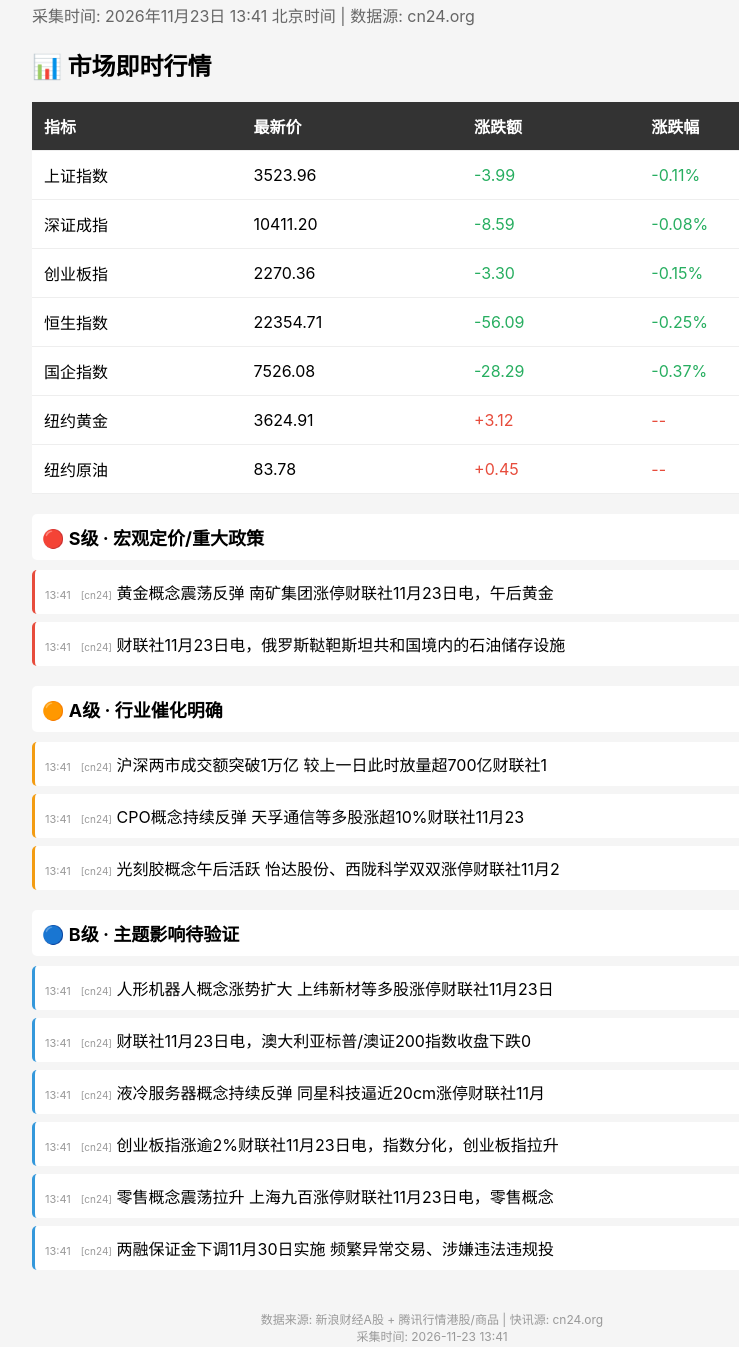
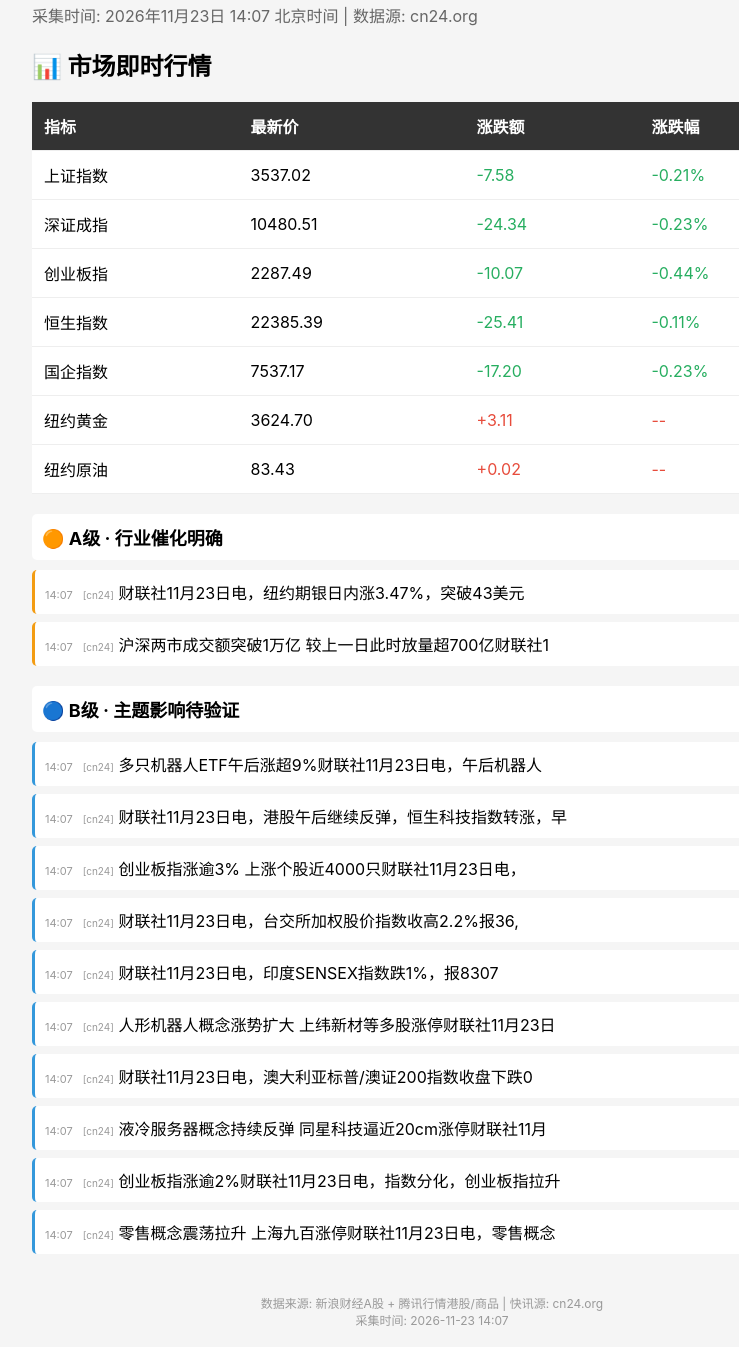
Before and after one commit to allin8888/1hour, a plain HTML site: page index.html in a window 1280 px wide. Shown: the part 158-1505 px from the top of the page, without its empty margins (208-947 px from the left). Drawn offline with Linux system fonts and the light colour scheme.

Commit message:
chore: 1h flash 202611231407

```diff
--- a/index.html
+++ b/index.html
@@ -2,7 +2,7 @@
 <html lang="zh-CN">
 <head>
 <meta charset="UTF-8">
-<title>近1小时财经快讯 13:41</title>
+<title>近1小时财经快讯 14:07</title>
 <style>
 body{font-family:-apple-system,BlinkMacSystemFont,"Segoe UI",Roboto,sans-serif;max-width:800px;margin:40px auto;padding:20px;background:#f5f5f5}
 h1{color:#333;border-bottom:2px solid #333;padding-bottom:10px}
@@ -22,32 +22,32 @@ th{background:#333;color:white}
 </head>
 <body>
 <h1>近1小时财经快讯</h1>
-<div class="time">采集时间: 2026年11月23日 13:41 北京时间 | 数据源: cn24.org</div>
+<div class="time">采集时间: 2026年11月23日 14:07 北京时间 | 数据源: cn24.org</div>
 
 <h2>📊 市场即时行情</h2>
 <table>
 <tr><th>指标</th><th>最新价</th><th>涨跌额</th><th>涨跌幅</th></tr>
-<tr><td>上证指数</td><td>3523.96</td><td class='down'>-3.99</td><td class='down'>-0.11%</td></tr>
-<tr><td>深证成指</td><td>10411.20</td><td class='down'>-8.59</td><td class='down'>-0.08%</td></tr>
-<tr><td>创业板指</td><td>2270.36</td><td class='down'>-3.30</td><td class='down'>-0.15%</td></tr>
-<tr><td>恒生指数</td><td>22354.71</td><td class='down'>-56.09</td><td class='down'>-0.25%</td></tr>
-<tr><td>国企指数</td><td>7526.08</td><td class='down'>-28.29</td><td class='down'>-0.37%</td></tr>
-<tr><td>纽约黄金</td><td>3624.91</td><td class='up'>+3.12</td><td class='up'>--</td></tr>
-<tr><td>纽约原油</td><td>83.78</td><td class='up'>+0.45</td><td class='up'>--</td></tr>
+<tr><td>上证指数</td><td>3537.02</td><td class='down'>-7.58</td><td class='down'>-0.21%</td></tr>
+<tr><td>深证成指</td><td>10480.51</td><td class='down'>-24.34</td><td class='down'>-0.23%</td></tr>
+<tr><td>创业板指</td><td>2287.49</td><td class='down'>-10.07</td><td class='down'>-0.44%</td></tr>
+<tr><td>恒生指数</td><td>22385.39</td><td class='down'>-25.41</td><td class='down'>-0.11%</td></tr>
+<tr><td>国企指数</td><td>7537.17</td><td class='down'>-17.20</td><td class='down'>-0.23%</td></tr>
+<tr><td>纽约黄金</td><td>3624.70</td><td class='up'>+3.11</td><td class='up'>--</td></tr>
+<tr><td>纽约原油</td><td>83.43</td><td class='up'>+0.02</td><td class='up'>--</td></tr>
 </table>
-<div class="section-title">🔴 S级 · 宏观定价/重大政策</div>
-<div class="news-item grade-s"><span class="news-time">13:41</span><span class="news-source">[cn24]</span> 黄金概念震荡反弹 南矿集团涨停财联社11月23日电，午后黄金</div>
-<div class="news-item grade-s"><span class="news-time">13:41</span><span class="news-source">[cn24]</span> 财联社11月23日电，俄罗斯鞑靼斯坦共和国境内的石油储存设施</div>
 <div class="section-title">🟠 A级 · 行业催化明确</div>
-<div class="news-item grade-a"><span class="news-time">13:41</span><span class="news-source">[cn24]</span> 沪深两市成交额突破1万亿 较上一日此时放量超700亿财联社1</div>
-<div class="news-item grade-a"><span class="news-time">13:41</span><span class="news-source">[cn24]</span> CPO概念持续反弹 天孚通信等多股涨超10%财联社11月23</div>
-<div class="news-item grade-a"><span class="news-time">13:41</span><span class="news-source">[cn24]</span> 光刻胶概念午后活跃 怡达股份、西陇科学双双涨停财联社11月2</div>
+<div class="news-item grade-a"><span class="news-time">14:07</span><span class="news-source">[cn24]</span> 财联社11月23日电，纽约期银日内涨3.47%，突破43美元</div>
+<div class="news-item grade-a"><span class="news-time">14:07</span><span class="news-source">[cn24]</span> 沪深两市成交额突破1万亿 较上一日此时放量超700亿财联社1</div>
 <div class="section-title">🔵 B级 · 主题影响待验证</div>
-<div class="news-item grade-b"><span class="news-time">13:41</span><span class="news-source">[cn24]</span> 人形机器人概念涨势扩大 上纬新材等多股涨停财联社11月23日</div>
-<div class="news-item grade-b"><span class="news-time">13:41</span><span class="news-source">[cn24]</span> 财联社11月23日电，澳大利亚标普/澳证200指数收盘下跌0</div>
-<div class="news-item grade-b"><span class="news-time">13:41</span><span class="news-source">[cn24]</span> 液冷服务器概念持续反弹 同星科技逼近20cm涨停财联社11月</div>
-<div class="news-item grade-b"><span class="news-time">13:41</span><span class="news-source">[cn24]</span> 创业板指涨逾2%财联社11月23日电，指数分化，创业板指拉升</div>
-<div class="news-item grade-b"><span class="news-time">13:41</span><span class="news-source">[cn24]</span> 零售概念震荡拉升 上海九百涨停财联社11月23日电，零售概念</div>
-<div class="news-item grade-b"><span class="news-time">13:41</span><span class="news-source">[cn24]</span> 两融保证金下调11月30日实施 频繁异常交易、涉嫌违法违规投</div>
-<div class="footer">数据来源: 新浪财经A股 + 腾讯行情港股/商品 | 快讯源: cn24.org<br>采集时间: 2026-11-23 13:41</div>
+<div class="news-item grade-b"><span class="news-time">14:07</span><span class="news-source">[cn24]</span> 多只机器人ETF午后涨超9%财联社11月23日电，午后机器人</div>
+<div class="news-item grade-b"><span class="news-time">14:07</span><span class="news-source">[cn24]</span> 财联社11月23日电，港股午后继续反弹，恒生科技指数转涨，早</div>
+<div class="news-item grade-b"><span class="news-time">14:07</span><span class="news-source">[cn24]</span> 创业板指涨逾3% 上涨个股近4000只财联社11月23日电，</div>
+<div class="news-item grade-b"><span class="news-time">14:07</span><span class="news-source">[cn24]</span> 财联社11月23日电，台交所加权股价指数收高2.2%报36,</div>
+<div class="news-item grade-b"><span class="news-time">14:07</span><span class="news-source">[cn24]</span> 财联社11月23日电，印度SENSEX指数跌1%，报8307</div>
+<div class="news-item grade-b"><span class="news-time">14:07</span><span class="news-source">[cn24]</span> 人形机器人概念涨势扩大 上纬新材等多股涨停财联社11月23日</div>
+<div class="news-item grade-b"><span class="news-time">14:07</span><span class="news-source">[cn24]</span> 财联社11月23日电，澳大利亚标普/澳证200指数收盘下跌0</div>
+<div class="news-item grade-b"><span class="news-time">14:07</span><span class="news-source">[cn24]</span> 液冷服务器概念持续反弹 同星科技逼近20cm涨停财联社11月</div>
+<div class="news-item grade-b"><span class="news-time">14:07</span><span class="news-source">[cn24]</span> 创业板指涨逾2%财联社11月23日电，指数分化，创业板指拉升</div>
+<div class="news-item grade-b"><span class="news-time">14:07</span><span class="news-source">[cn24]</span> 零售概念震荡拉升 上海九百涨停财联社11月23日电，零售概念</div>
+<div class="footer">数据来源: 新浪财经A股 + 腾讯行情港股/商品 | 快讯源: cn24.org<br>采集时间: 2026-11-23 14:07</div>
 </body></html>
```
Also changed, not shown: archive/2026-11/财经快讯_202611231407.html (added, +53 -0 lines), 1 other file.
